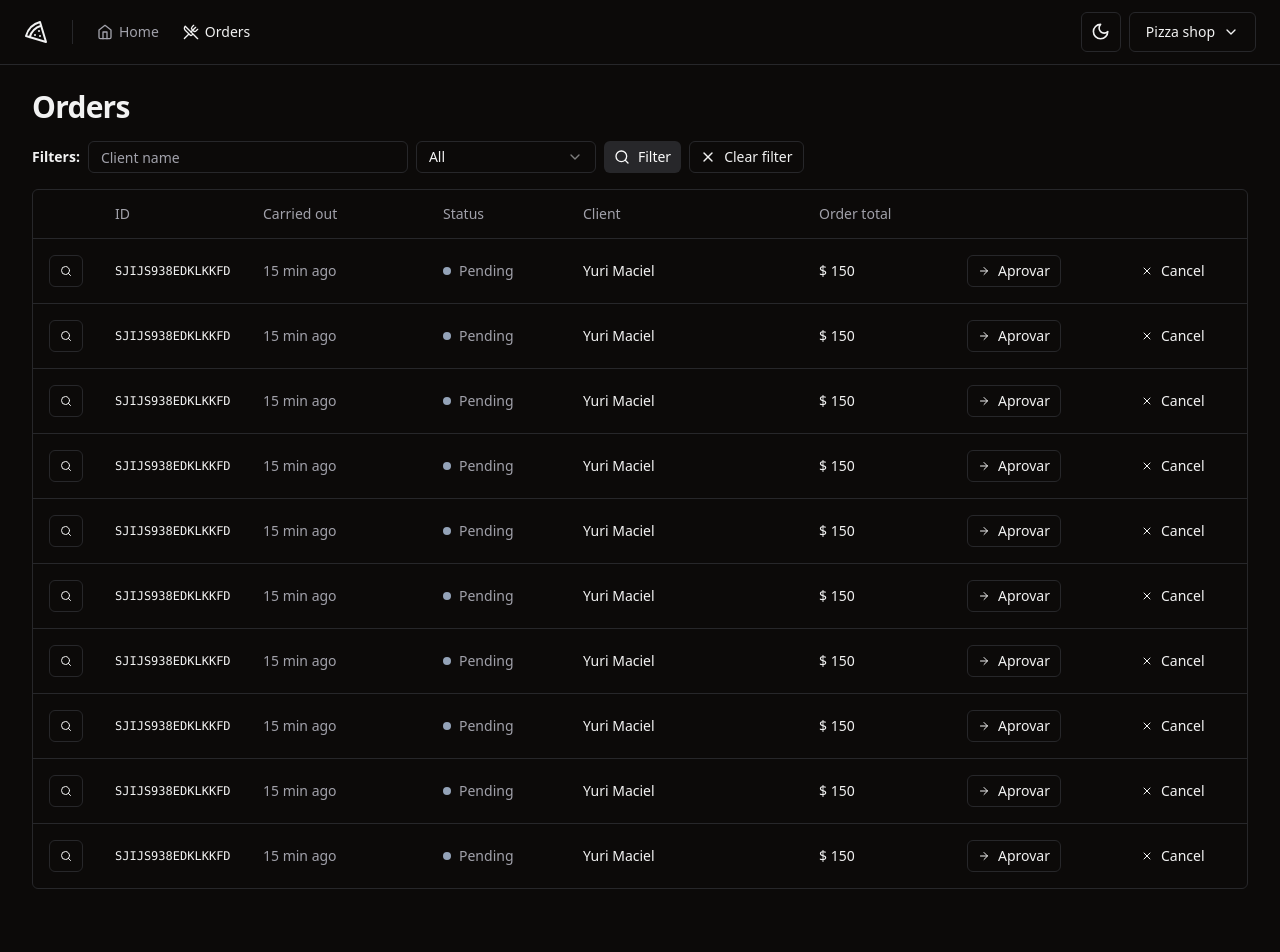
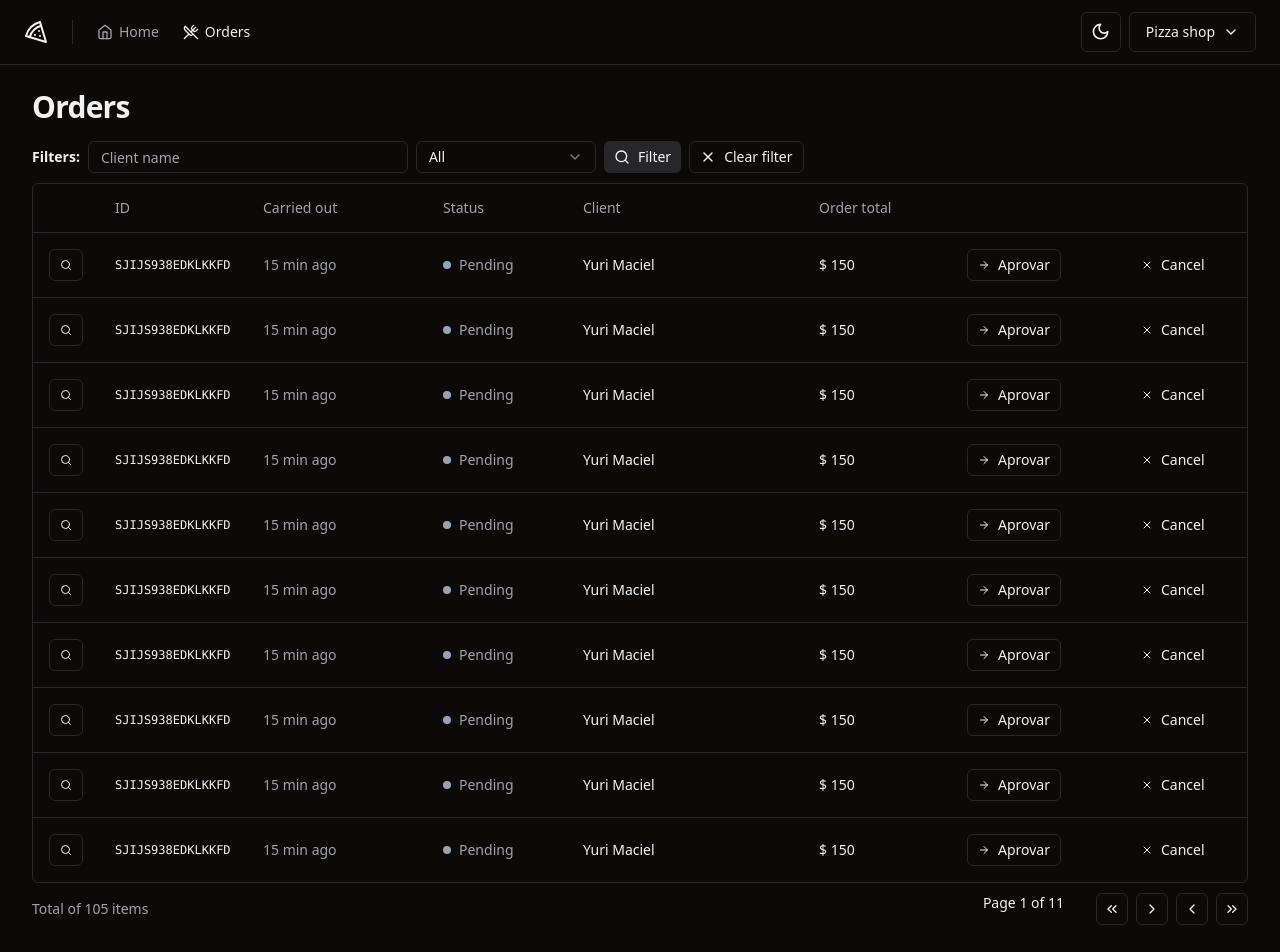
Before and after one commit to o-yurimaciel/pizza-shop-web, a React (Vite) app: page /orders in a window 1280 px wide. Shown: the top 952 px of the page. Before the commit the page ends 921 px from the top, so only its background shows below. Built offline with nearby package versions, Linux system fonts and the light colour scheme.

Commit message:
feat: add pagination component

```diff
--- /dev/null
+++ b/src/components/pagination.tsx
@@ -0,0 +1,52 @@
+import {
+  ChevronLeft,
+  ChevronRight,
+  ChevronsLeft,
+  ChevronsRight,
+} from 'lucide-react'
+
+import { Button } from './ui/button'
+
+export interface PaginationProps {
+  pageIndex: number
+  totalCount: number
+  perPage: number
+}
+
+export function Pagination({
+  pageIndex,
+  totalCount,
+  perPage,
+}: PaginationProps) {
+  const pages = Math.ceil(totalCount / perPage) || 1
+  return (
+    <div className="flex items-center justify-between">
+      <span className="text-sm text-muted-foreground">
+        Total of {totalCount} items
+      </span>
+      <div className="items center flex gap-6 lg:gap-8">
+        <div className="text-sm font-medium">
+          Page {pageIndex + 1} of {pages}
+        </div>
+        <div className="flex items-center gap-2">
+          <Button variant="outline" className="h-8 w-8 p-0">
+            <ChevronsLeft className="h-4 w-4" />
+            <span className="sr-only">First page</span>
+          </Button>
+          <Button variant="outline" className="h-8 w-8 p-0">
+            <ChevronRight className="h-4 w-4" />
+            <span className="sr-only">Next page</span>
+          </Button>
+          <Button variant="outline" className="h-8 w-8 p-0">
+            <ChevronLeft className="h-4 w-4" />
+            <span className="sr-only">Previous page</span>
+          </Button>
+          <Button variant="outline" className="h-8 w-8 p-0">
+            <ChevronsRight className="h-4 w-4" />
+            <span className="sr-only">Last page</span>
+          </Button>
+        </div>
+      </div>
+    </div>
+  )
+}
--- a/src/pages/app/orders/Orders.tsx
+++ b/src/pages/app/orders/Orders.tsx
@@ -1,5 +1,6 @@
 import { Helmet } from 'react-helmet-async'
 
+import { Pagination } from '@/components/pagination'
 import {
   Table,
   TableBody,
@@ -17,9 +18,8 @@
       <Helmet title="Orders" />
       <div className="flex flex-col gap-4">
         <h1 className="text-3xl font-bold tracking-tight">Orders</h1>
-      </div>
+        <div className="space-y-2.5">
           <OrderTableFilters />
-      <div className="space-y-2.5">
           <div className="rounded-md border">
             <Table>
               <TableHeader>
@@ -41,6 +41,8 @@
               </TableBody>
             </Table>
           </div>
+          <Pagination pageIndex={0} totalCount={105} perPage={10} />
+        </div>
       </div>
     </>
   )
```
Lines whose indentation alone changed are shown as unchanged.
